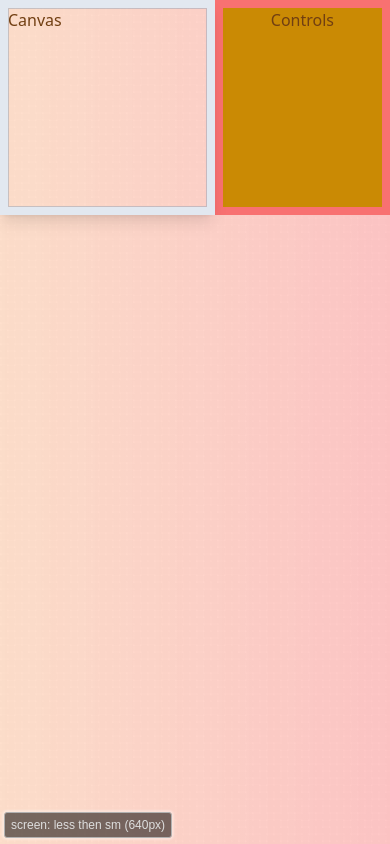
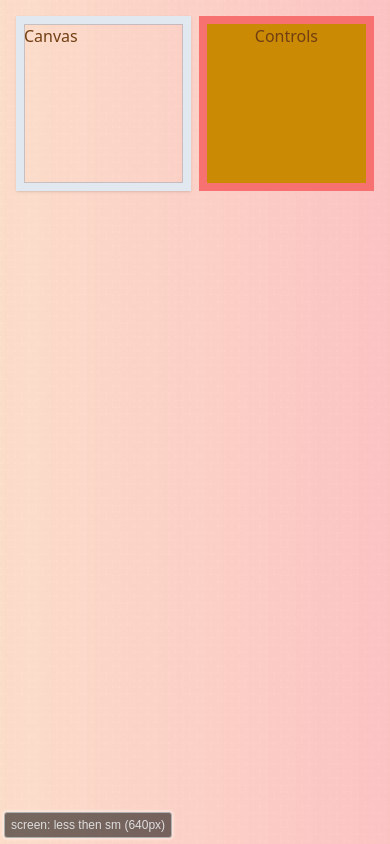
Before and after one commit to maxzz/simple-border-radius22, a React (Vite) app: page / in a window 390 px wide. Built offline with nearby package versions, Linux system fonts and the light colour scheme.

Commit message:
WIP. app. update layout responsiveness. 3

```diff
--- a/src/components/Editor/EditorCanvas.tsx
+++ b/src/components/Editor/EditorCanvas.tsx
@@ -6,7 +6,7 @@ export function CanvasContainer() {
         <div
             className="
                 relative w-full
-                border-8 border-primary-200 shadow-lg
+                border-8 border-primary-200 shadow
                 before:block before:pb-[100%]
                 after:absolute after:inset-0 after:border after:border-primary-400/50 after:pointer-events-none"
         >
--- a/src/components/Section1_Header.tsx
+++ b/src/components/Section1_Header.tsx
@@ -14,7 +14,7 @@ const HeroTitleStyles = css({
 
 export function Section1_Header() {
     return (
-        <header className="m-8 hidden lg:flex justify-center items-center ">
+        <header className="m-8 hidden md:flex justify-center items-center ">
 
             <div>
                 <div>
--- a/src/components/Section2_Main.tsx
+++ b/src/components/Section2_Main.tsx
@@ -4,7 +4,7 @@ import { CanvasContainer } from './Editor/EditorCanvas';
 
 export function Section2_Main() {
     return (<>
-        <main className="flex-1 w-full lg:flex items-center justify-center">
+        <main className="flex-1 w-full md:flex items-center justify-center">
 
             {/* <div className="mx-auto max-w-[600px] lg:max-w-max lg:w-auto select-none"> */}
             {/* <div className="select-none"> */}
@@ -12,7 +12,7 @@ export function Section2_Main() {
 
                 {/* Viewer and Controls */}
                 {/* <div className={`grid grid-cols-[1fr_max-content]`}> */}
-                <div className={`grid grid-cols-[minmax(200px,1fr)_auto]`}>
+                <div className={`p-4 grid grid-cols-[minmax(100px,1fr)_auto] md:grid-cols-[minmax(600px,1fr)_auto] gap-2`}>
                     <CanvasContainer />
                     <Controls />
                 </div>
--- a/src/components/Section3_Footer.tsx
+++ b/src/components/Section3_Footer.tsx
@@ -2,7 +2,7 @@ import React from 'react';
 
 export function Section3_Footer() {
     return (
-        <div className="m-4 mb-12 hidden lg:flex flex-col items-center text-sm">
+        <div className="m-4 mb-12 hidden md:flex flex-col items-center text-sm">
             <span>Created by Max Zakharzhevskiy</span>
 
             <p>
```
